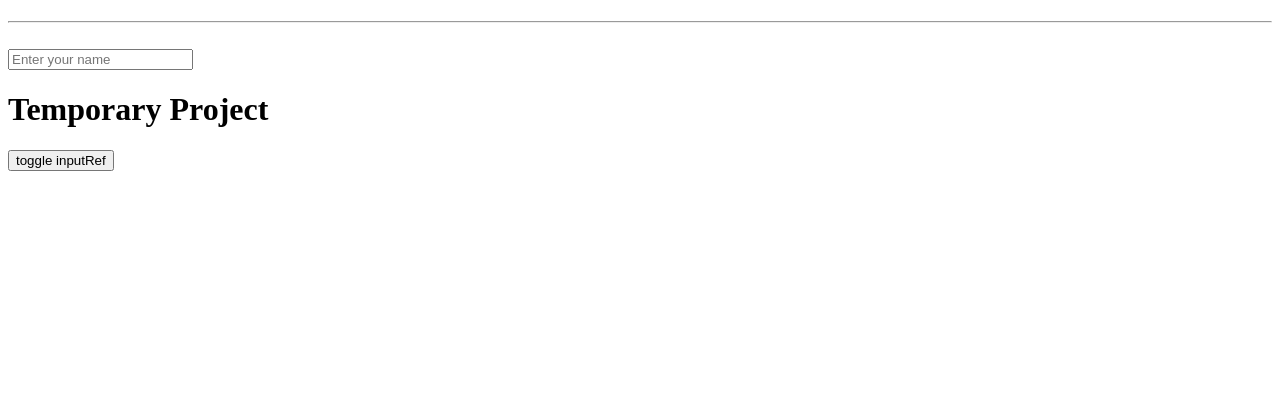
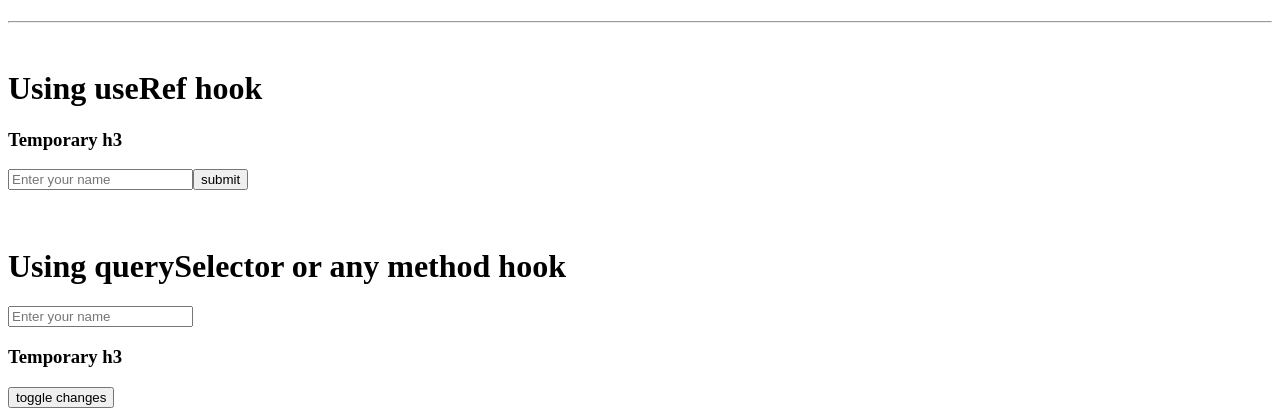
Before and after one commit to kaihatsuRONIT/reactRevision, a React (Vite) app in the folder react-css/: page / in a window 1280 px wide. Shown: the part 683-1096 px from the top of the page. Before the commit the page ends 862 px from the top, so only its background shows below. Built offline with nearby package versions, Linux system fonts and the light colour scheme.

Commit message:
details on uncontrolled components

```diff
--- a/react-css/src/Uncontrolled.jsx
+++ b/react-css/src/Uncontrolled.jsx
@@ -1,18 +1,37 @@
 import { useRef, useState } from "react";
 
-function Uncontrolled(){
+function Uncontrolled() {
     const inputRef = useRef(null)
-    const h1Ref = useRef(null)
-    function inputRefHandler(){
+    const h3Ref = useRef(null)
+    function inputRefHandler(e) {
+        e.preventDefault();
         inputRef.current.focus()
         inputRef.current.style.color = "red"
-        h1Ref.current.style.color = "blue"
+        h3Ref.current.style.color = "blue"
+        console.log(inputRef.current.value)
+    }
+    function tempHandler() {
+        const elem = document.querySelector(".inpt")
+        document.querySelector(".ech3").style.color = "green"
+        elem.style.color = "red"
+        elem.focus()
     }
     return (
         <>
-        <input ref={inputRef} placeholder="Enter your name" type="text"/>
-        <h1 ref={h1Ref}>Temporary Project</h1>
-        <button onClick={inputRefHandler}>toggle inputRef </button>
+            <h1>Using useRef hook</h1>
+            <form action="" method="POST" onSubmit={(e) => inputRefHandler(e)}>
+                <h3 ref={h3Ref}>Temporary h3</h3>
+                <input ref={inputRef} type="text" placeholder="Enter your name" />
+                <button>submit</button>
+            </form>
+            <br />
+            <br />
+            <div>
+                <h1>Using querySelector or any method hook</h1>
+                <input className="inpt" placeholder="Enter your name" type="text" />
+                <h3 className="ech3">Temporary h3</h3>
+                <button onClick={tempHandler}>toggle changes </button>
+            </div>
         </>
     )
 }
```
